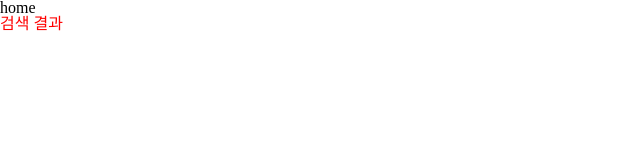
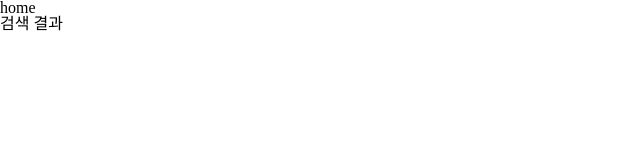
Before and after one commit to devkingbabylion/devkingbabylion, a React (Create React App) app: page /search in a window 1280 px wide. Shown: the top 160 px of the page, without its empty margins (0-640 px from the left). Built offline with nearby package versions, Linux system fonts and the light colour scheme.

Commit message:
✨ feat: /search NewsCard 컴포넌트 수정

```diff
--- a/src/Components/NewsCard/NewsCard.jsx
+++ b/src/Components/NewsCard/NewsCard.jsx
@@ -1,6 +1,6 @@
 import React from 'react';
 import {
-  StyledNewsCardLayout,
+  StyledCardLayout,
   StyledTitleContent,
   StyledDetailContent,
   StyledDivider,
@@ -9,7 +9,7 @@ import {
 
 export default function NewsCard({ title, description, link, pubDate }) {
   return (
-    <StyledNewsCardLayout onClick={() => window.open(link, '_blank')}>
+    <StyledCardLayout onClick={() => window.open(link, '_blank')}>
       <StyledTitleContent
         dangerouslySetInnerHTML={{ __html: title }}
       ></StyledTitleContent>
@@ -20,6 +20,6 @@ export default function NewsCard({ title, description, link, pubDate }) {
       <StyledDateContent>
         {pubDate.split(' ').slice(0, 5).join(' ')}
       </StyledDateContent>
-    </StyledNewsCardLayout>
+    </StyledCardLayout>
   );
 }
--- a/src/Components/NewsCard/NewsCard.styled.js
+++ b/src/Components/NewsCard/NewsCard.styled.js
@@ -1,6 +1,6 @@
 import styled from 'styled-components';
 
-export const StyledNewsCardLayout = styled.article`
+export const StyledCardLayout = styled.article`
   display: flex;
   flex-direction: column;
   justify-content: space-between;
--- a/src/Pages/Search/SearchPage.jsx
+++ b/src/Pages/Search/SearchPage.jsx
@@ -12,7 +12,7 @@ export default function SearchPage() {
     <div>
       <div>
         <Link to="/">home</Link>
-        <h2 style={{ color: 'red' }}>검색 결과</h2>
+        <h2>검색 결과</h2>
         {searchResult && (
           <ul>
             {searchResult.items.map((item, index) => (
```
